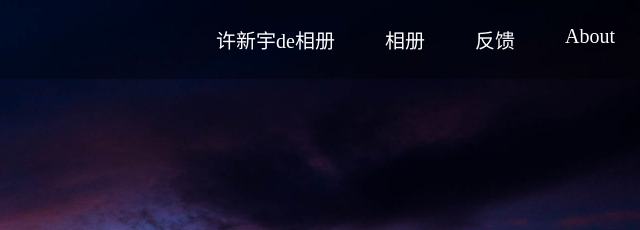
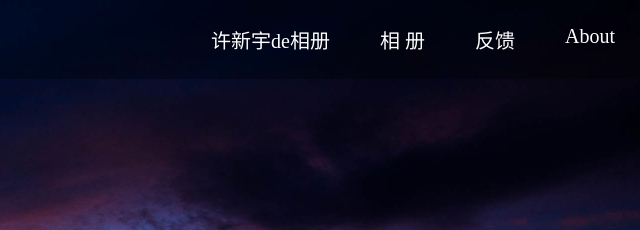
Before and after one commit to kkrth/kkrth.github.io, a plain HTML site: page index.html in a window 1280 px wide. Shown: the top 230 px of the page, 640-1280 px from the left. Drawn offline with Linux system fonts and the light colour scheme.

Commit message:
Update index.html

```diff
--- a/index.html
+++ b/index.html
@@ -16,7 +16,7 @@
         <li style="float:left"><a class="logo" href="index.html">kk_rth</a></li>
         <li><a href="#about">About</a></li>
         <li><a href="feedback.html">反馈</a></li>
-        <li><a href="html/album.html">相册</a></li>
+        <li><a href="html/album.html">相 册</a></li>
         <li><a href="html/ayrth.html">许新宇de相册</li>
     </ul>
 
```
